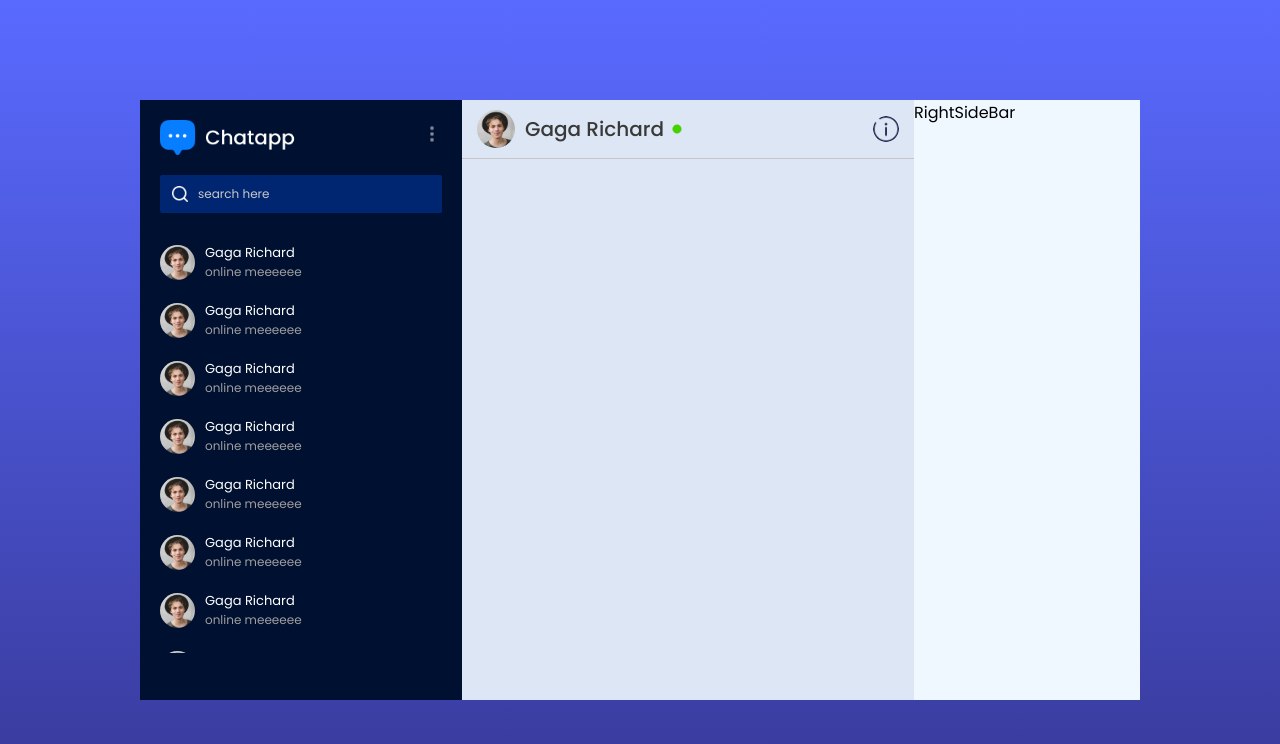
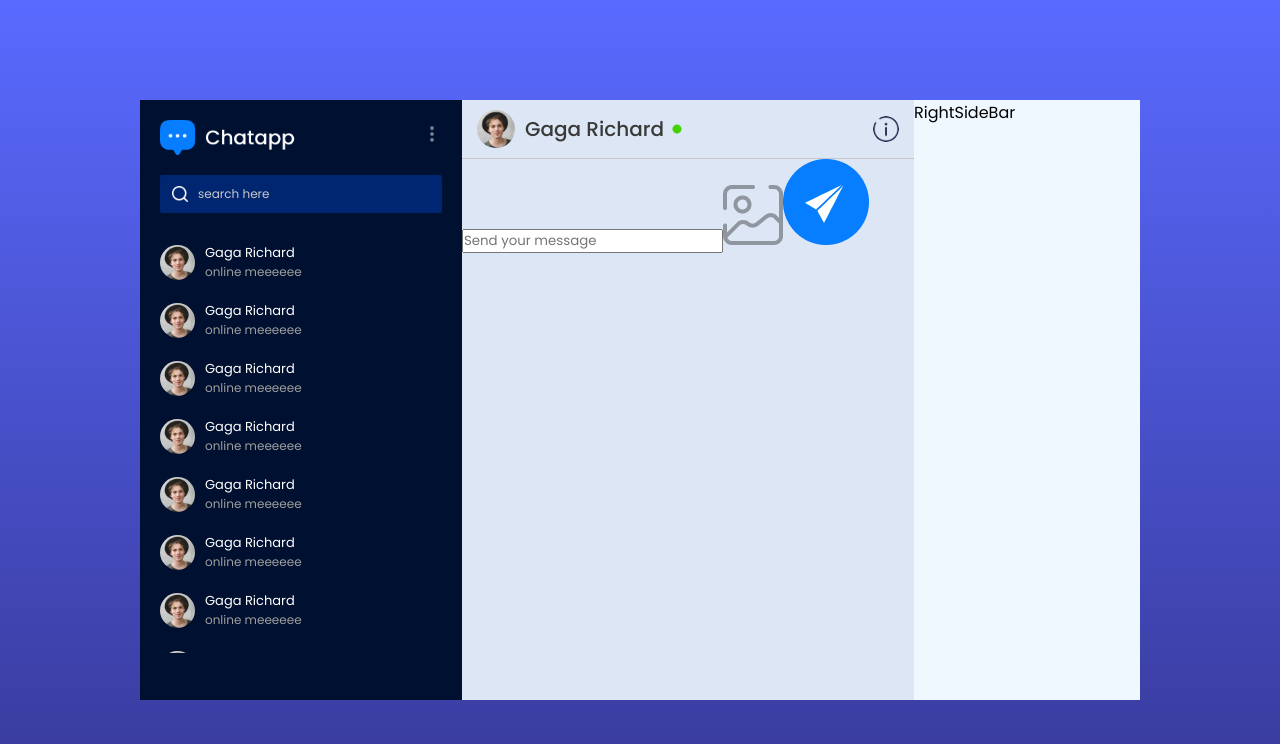
Before and after one commit to hari-maulana/bubble-buzz-chat-app, a React (Vite) app: page /chat in a window 1280 px wide. Shown: the top 744 px of the page. Built offline with nearby package versions, Linux system fonts and the light colour scheme.

Commit message:
(chatBox): add chat input and upload image

```diff
--- a/src/component/Chatbox/ChatBox.tsx
+++ b/src/component/Chatbox/ChatBox.tsx
@@ -12,6 +12,14 @@
         </p>
         <img src={assets.help_icon} alt="" />
       </div>
+      <div className="chat-input">
+        <input type="text" placeholder="Send your message" />
+        <input type="file" id="image" accept="image/png, image/jpeg" hidden />
+        <label htmlFor="image">
+          <img src={assets.gallery_icon} alt="" />
+        </label>
+        <img src={assets.send_button} alt="" />
+      </div>
     </div>
   );
 };
```
